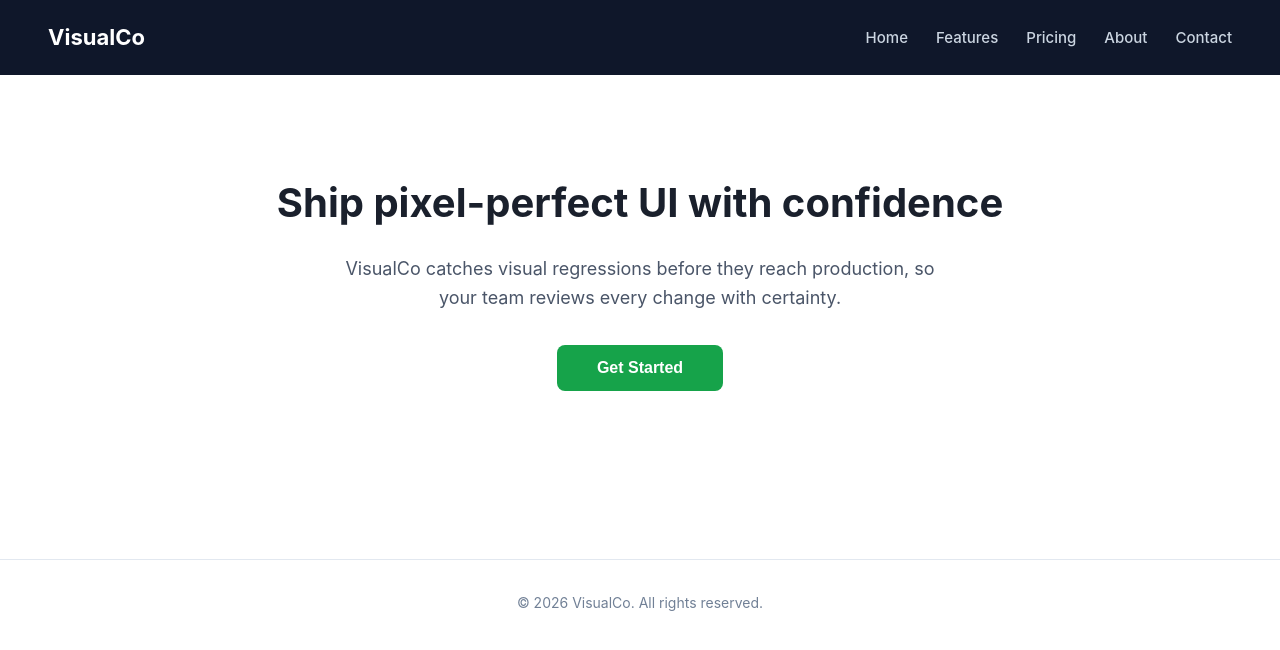
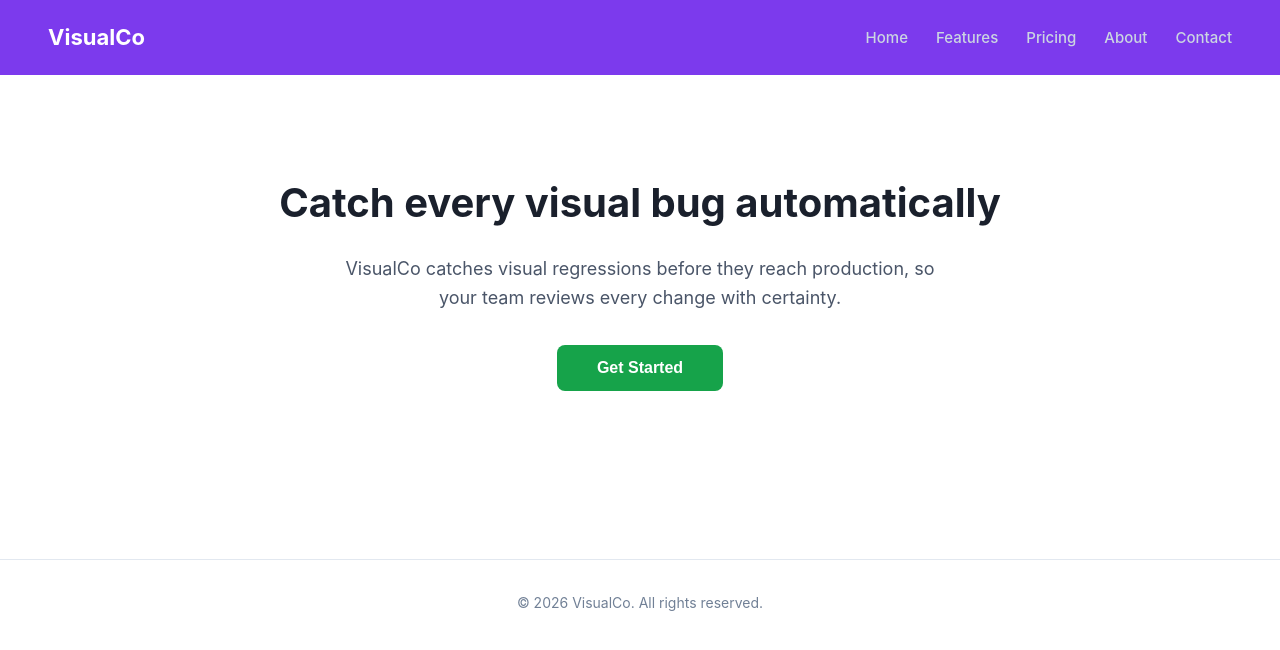
Before and after one commit to Hemanthh276/percy-test-hemanth, a website: page index.html in a window 1280 px wide. Drawn offline with Linux system fonts and the light colour scheme.

Commit message:
Second round of visual changes (purple header, hero copy, prices, feature title, about copy)
Co-Authored-By: Claude Opus 4.8 <noreply@anthropic.com>

```diff
--- a/index.html
+++ b/index.html
@@ -20,7 +20,7 @@
 
   <main class="content">
     <section class="hero">
-      <h2>Ship pixel-perfect UI with confidence</h2>
+      <h2>Catch every visual bug automatically</h2>
       <p>VisualCo catches visual regressions before they reach production, so your team reviews every change with certainty.</p>
       <button class="cta-button">Get Started</button>
     </section>
--- a/styles.css
+++ b/styles.css
@@ -12,7 +12,7 @@ body {
   align-items: center;
   justify-content: space-between;
   padding: 20px 48px;
-  background: #0f172a;
+  background: #7c3aed;
   color: #ffffff;
 }
 
```
Also changed, not shown: about.html (+1 -1 lines), features.html (+1 -1 lines), pricing.html (+1 -1 lines).
